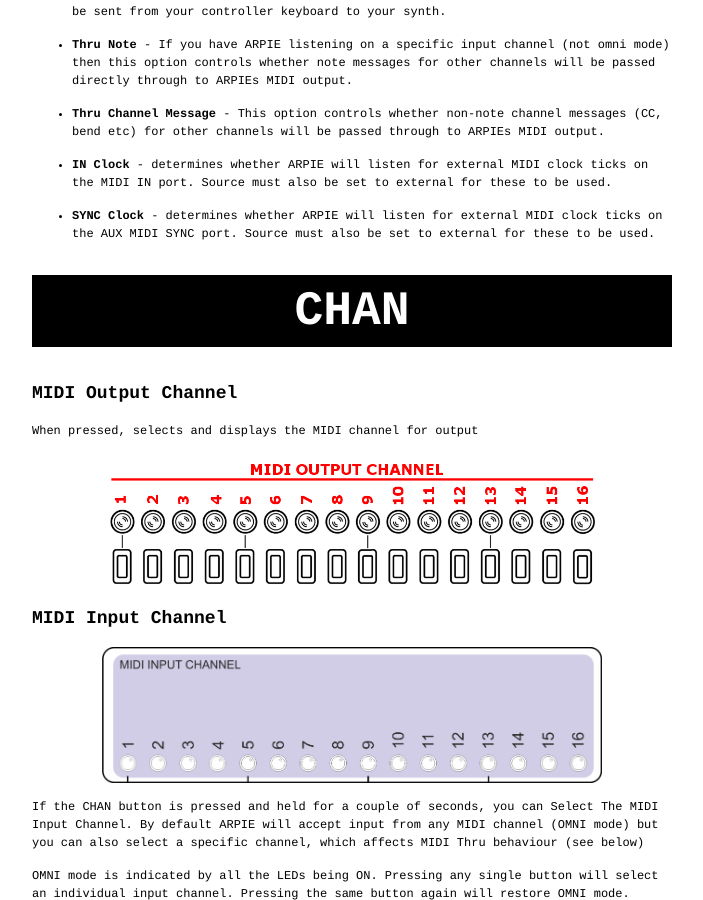
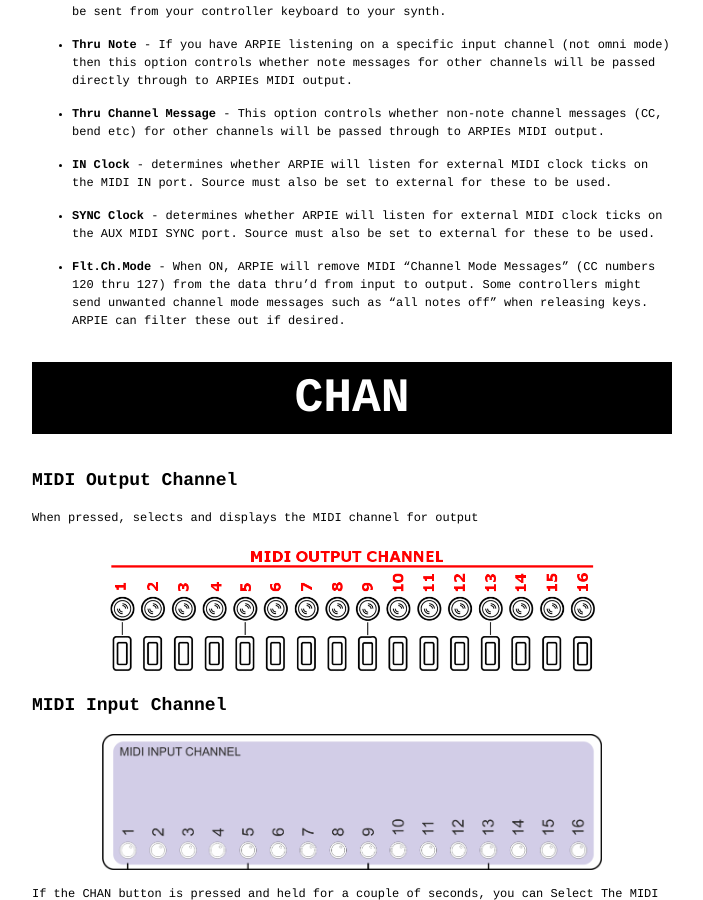
Before and after one commit to hotchk155/hotchk155.github.io, a Jekyll site: the page built from products/arpie/manual.md, in a window 1280 px wide and 900 px high, scrolled down 14810 px. Shown: the whole window, without its empty margins (18-721 px from the left). Built offline with Jekyll 4.4.1, drawn with Linux system fonts in a browser that asks for light colours.

Commit message:
ch mode filter

```diff
--- a/products/arpie/manual.md
+++ b/products/arpie/manual.md
@@ -466,6 +466,8 @@
 
 - **SYNC Clock** - determines whether ARPIE will listen for external MIDI clock ticks on the AUX MIDI SYNC port. Source must also be set to external for these to be used.
 
+- **Flt.Ch.Mode** - When ON, ARPIE will remove MIDI "Channel Mode Messages" (CC numbers 120 thru 127) from the data thru'd from input to output. Some controllers might send unwanted channel mode messages such as "all notes off" when releasing keys. ARPIE can filter these out if desired.
+
 #CHAN
 <a name="chan">
 
```
Also changed, not shown: products/arpie/img/midi.png.
